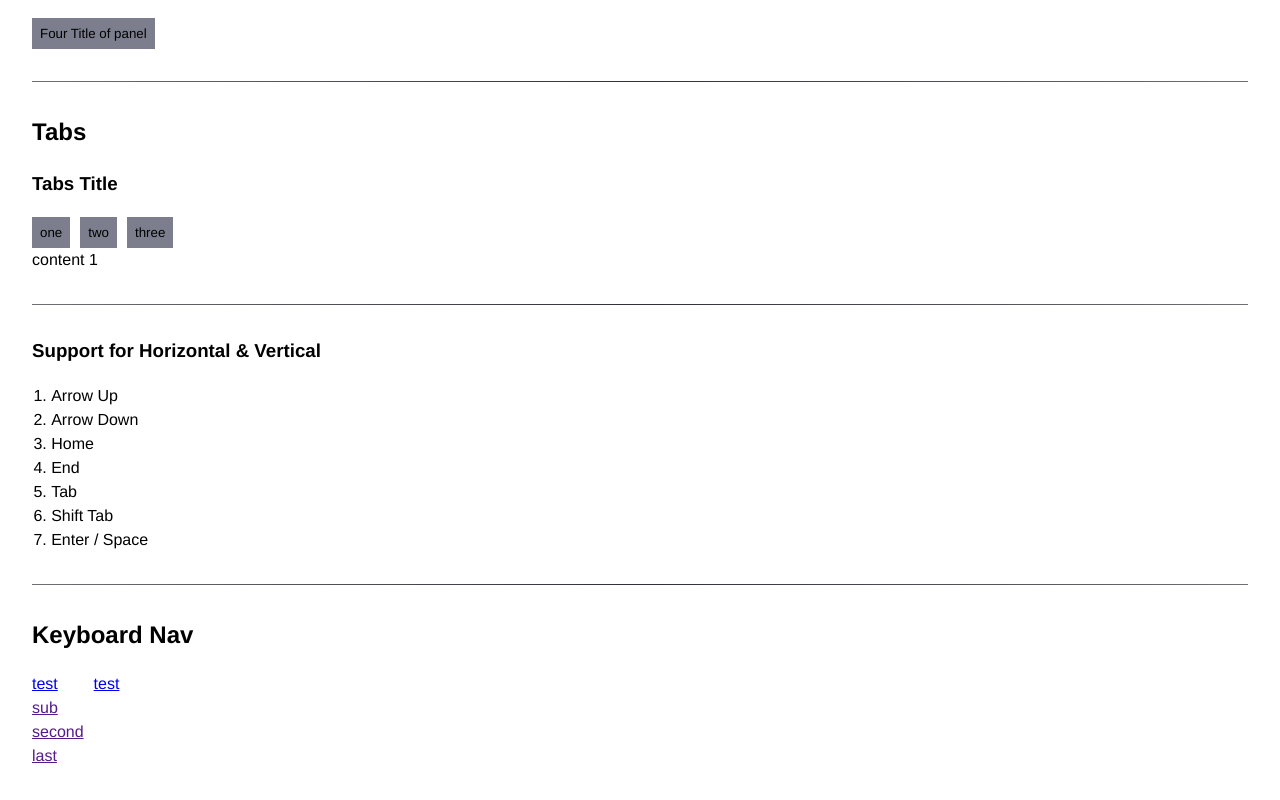
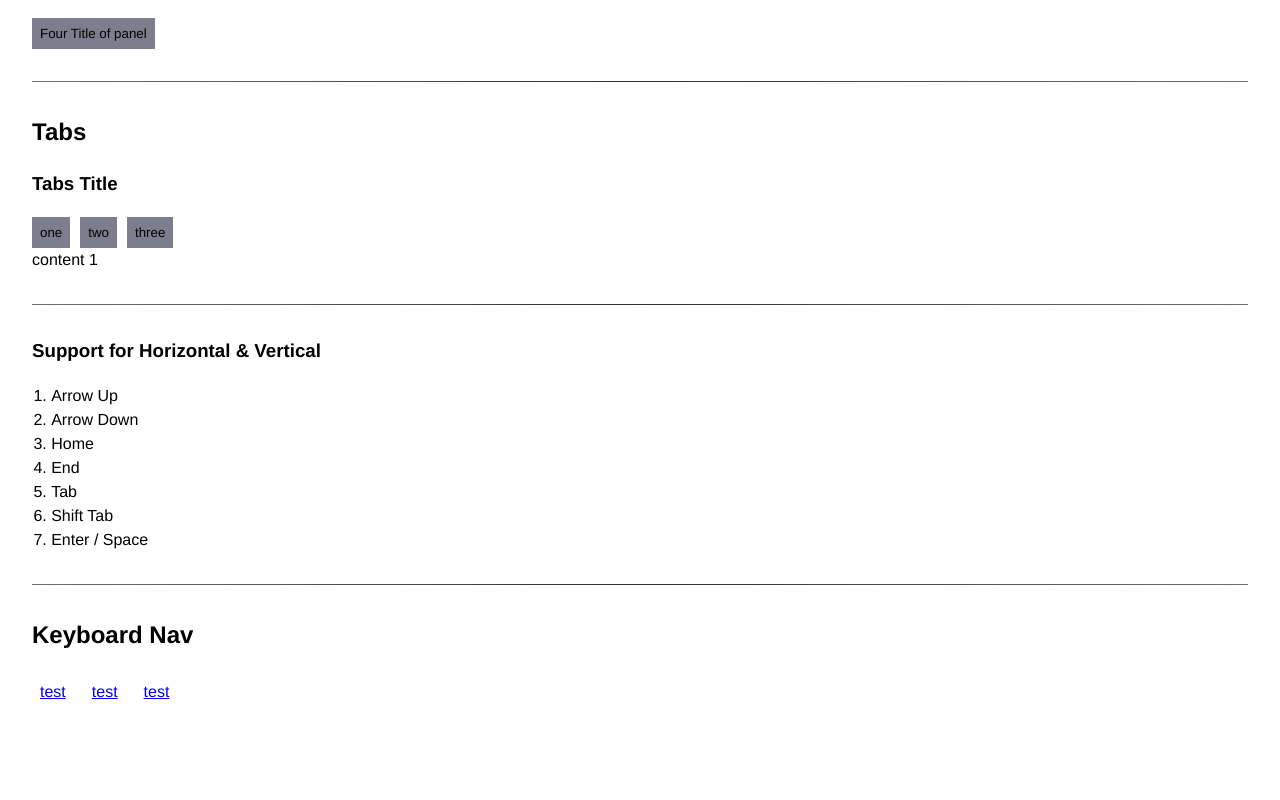
Before and after one commit to scottykaye/accessible-navigation, a React app: page / in a window 1280 px wide. Shown: the part 219-1019 px from the top of the page. Built offline with nearby package versions, Linux system fonts and the light colour scheme.

Commit message:
Make some things work

```diff
--- a/src/App.tsx
+++ b/src/App.tsx
@@ -168,6 +168,7 @@ const SUPPORTED_KEYS = {
   ARROW_RIGHT: 'ArrowRight',
   HOME: 'Home',
   END: 'End',
+  ESCAPE: 'Escape',
 }
 
 class Navigate {
@@ -189,8 +190,8 @@ class Navigate {
       string,
       HTMLElement
     >
-    console.log(this.observers)
-    console.log('test', this.observers[label].nextSibling?.textContent)
+    // console.log(this.observers)
+    // console.log('test', this.observers[label]?.nextSibling?.textContent)
   }
 
   unsubscribe(label: string): void {
@@ -209,16 +210,34 @@ class Navigate {
     if (Object.values(SUPPORTED_KEYS).includes(event.key)) {
       event.preventDefault()
 
+      if (event.key === SUPPORTED_KEYS.ESCAPE) {
+        // hasChildNodes hasParentNodes
+        const submenu =
+          this?.observers?.[labelList?.[currentNumber]]?.parentNode?.parentNode
+
+        if (submenu.style.visibility === 'visible') {
+          submenu.style = 'visibility: hidden'
+        }
+
+        this?.observers?.[
+          labelList?.[currentNumber]
+        ]?.parentNode?.parentNode?.parentNode?.childNodes[0]?.focus()
+      }
+
       if (
         this.orientation === 'horizontal' &&
         navigation &&
-        this.observers[labelList[currentNumber]].nextSibling &&
+        this.observers[labelList[currentNumber]]?.nextSibling &&
         [SUPPORTED_KEYS.ARROW_UP, SUPPORTED_KEYS.ARROW_DOWN].includes(event.key)
       ) {
         const submenu = this.observers?.[labelList[currentNumber]].nextSibling
         const firstLink = submenu.firstChild.childNodes[0]
         const lastLink = submenu.lastChild.childNodes[0]
+        submenu.style = 'visibility: visible'
 
+        if (event.key === 'Escape') {
+          submenu.style = 'visibility: hidden'
+        }
         return event.key === SUPPORTED_KEYS.ARROW_DOWN
           ? firstLink.focus()
           : lastLink.focus()
@@ -258,7 +277,6 @@ class Navigate {
 }
 
 const navigation = new Navigate('horizontal', true)
-
 const useKeyboardNavigation = createKeyboardNavHook(navigation)
 
 function ListItem({ label, children, href = '#', submenu }) {
@@ -269,8 +287,27 @@ function ListItem({ label, children, href = '#', submenu }) {
   const refs = useKeyboardNavigation(label)
 
   return (
-    <li className="Nav-item">
-      <a href={href} ref={refs} onKeyDown={handleKeyDown}>
+    <li className="Nav-item" role="none">
+      <a role="menuitem" href={href} ref={refs} onKeyDown={handleKeyDown}>
+        {children}
+      </a>
+      {submenu}
+    </li>
+  )
+}
+
+const subnav = new Navigate('vertical', true)
+const useKeyboardSubNavigation = createKeyboardNavHook(subnav)
+function SubListItem({ label, children, href = '#', submenu }) {
+  function handleKeyDown(event) {
+    subnav.update(event, label)
+  }
+
+  const refs = useKeyboardSubNavigation(label)
+
+  return (
+    <li className="Nav-item" role="none">
+      <a href={href} role="menu-item" ref={refs} onKeyDown={handleKeyDown}>
         {children}
       </a>
       {submenu}
@@ -330,21 +367,16 @@ export default function App() {
             label="nav1"
             submenu={
               <ul className="Submenu">
-                <li>
-                  <a href="">sub</a>
-                </li>
-                <li>
-                  <a href="">second</a>
-                </li>
-                <li>
-                  <a href="">last</a>
-                </li>
+                <SubListItem label="sub1">first</SubListItem>
+                <SubListItem label="sub2">second</SubListItem>
+                <SubListItem label="sub3">third</SubListItem>
               </ul>
             }
           >
             test
           </ListItem>
           <ListItem label="nav2">test</ListItem>
+          <ListItem label="nav3">test</ListItem>
         </ul>
       </nav>
     </div>
--- a/src/styles.css
+++ b/src/styles.css
@@ -53,7 +53,37 @@ ol {
   list-style: none;
 }
 
-li {
+[role='menuitem'] {
+  display: block;
+  padding: 0.5rem;
+}
+.Nav-item {
+  position: relative;
+  display: block;
+}
+.Nav-item ul {
+  visibility: hidden;
+
+  width: 10rem;
+  border: 1px solid red;
+}
+
+.Nav-item:focus,
+.Nav-item:hover {
+  ul {
+    visibility: visible;
+  }
+}
+.Nav-item ul:has(:focus) {
+  visibility: visible;
+  background: red;
+}
+
+.Submenu {
+  position: absolute;
+  inset-block-start: 100%;
+  inset-inline-start: 0;
+  z-index: 1;
 }
 
 ol li:not(:has(> h3)) {
```
